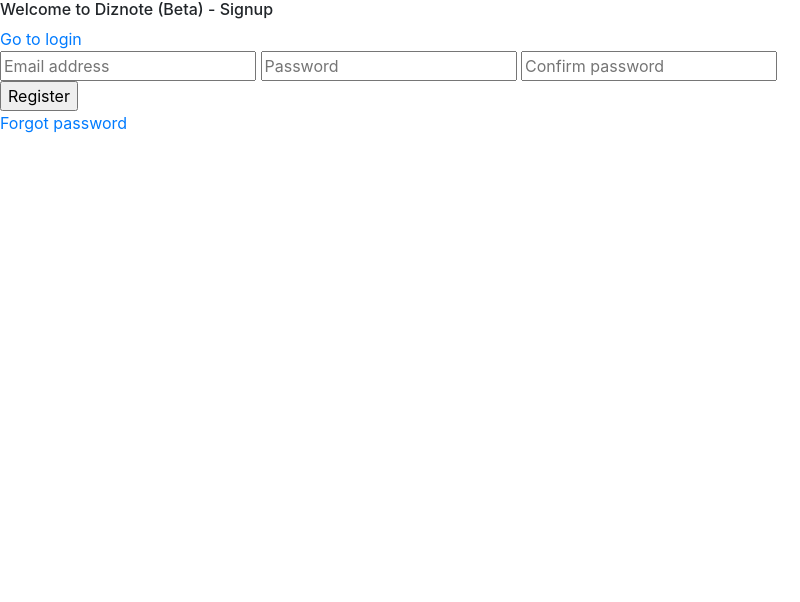
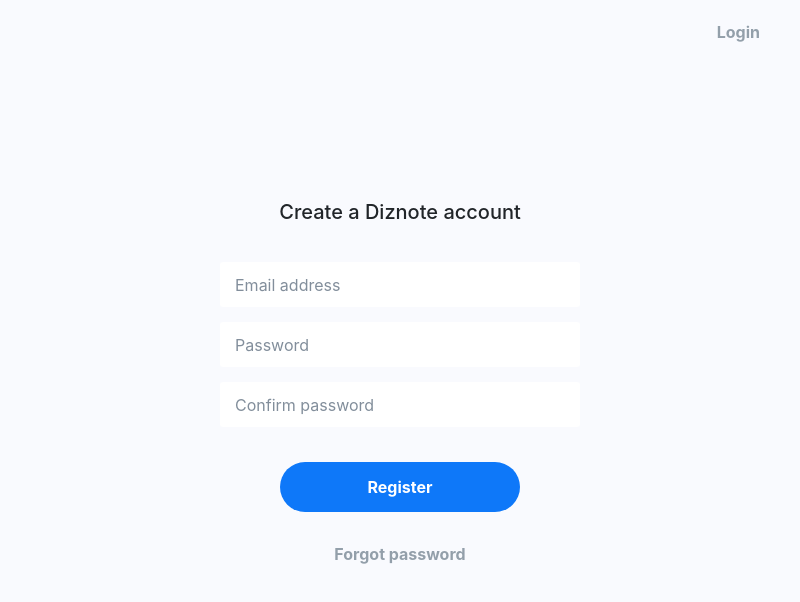
Before and after one commit to Miguelanggelo7/diznoLocal, an Electron app: page src/signup.html in a window 800 px wide. Drawn offline with nearby package versions, Linux system fonts and the light colour scheme; no server answers.

Commit message:
login y registro estilos

```diff
--- a/src/signup.html
+++ b/src/signup.html
@@ -13,16 +13,16 @@
     <script nomodule src="https://unpkg.com/ionicons@5.5.2/dist/ionicons/ionicons.js"></script>
 	<script src="index.js"></script>
 </head>
-<body>
+<body class="login-background">
 
-  <div id="container-signup">
-    <h6>Welcome to Diznote (Beta) - Signup</h6>
-    <a href="login.html">Go to login</a>
+  <div id="container-login">
+    <h5 class="title-form">Create a Diznote account</h5>
+    <a class="float-button" href="login.html">Login</a>
     <form>
-      <input type="email" id="register-email" placeholder="Email address">
-      <input type="password" id="register-password" placeholder="Password">
-      <input type="password" id="confirm-password" placeholder="Confirm password">
-      <input type="submit" id="signup" value="Register"/>
+      <input type="email" class="input-form" id="register-email" placeholder="Email address">
+      <input type="password" class="input-form" id="register-password" placeholder="Password">
+      <input type="password" class="input-form" id="confirm-password" placeholder="Confirm password">
+      <input type="submit" class="button-form" id="signup" value="Register"/>
     </form>
     <a id="login-forgotpsw" href="">Forgot password</a>
   </div>
--- a/src/style.css
+++ b/src/style.css
@@ -90,6 +90,10 @@
 	color: #fff;
 }
 
+.login-background {
+    background-color: #F9FAFE;
+}
+
 .sidebox-content {
 	border-radius: 20px;
     height: 250px;
@@ -104,6 +108,80 @@
     font-size: 30px;
 }
 
+#container-login {
+    width: 400px;
+    text-align: center;
+    justify-content: center;
+    align-items: center;
+    margin: auto;
+    margin-top: 25vh;
+}
+
+.title-form {
+    padding-bottom: 30px;
+}
+
+.float-button {
+    position: fixed;
+    top: 20px;
+    right: 40px;
+    text-decoration: none;
+    color: #939FAA;
+    font-weight: bold;
+    transition: all 0.3s ease 0s;
+}
+
+.float-button:hover {
+    color: #4a4f55;
+    text-decoration: none;
+}
+
+.input-form {
+    width: 90%;
+    margin-bottom: 15px;
+    border: none;
+    border-color: #000;
+    border-radius: 3px;
+    height: 45px;
+    padding-left: 15px;
+    outline: none;
+    background-color: #fff;
+}
+
+.input-form::placeholder {
+    color: #828E9B;
+}
+
+
+.button-form {
+    width: 60%;
+    margin-top: 20px;
+    margin-bottom: 30px;
+    height: 50px;
+    font-weight: bold;
+    color: #fff;
+    background-color: #0e78f9;
+    border: none;
+    border-radius: 30px;
+    transition: all 0.3s ease 0s;
+}
+
+.button-form:hover {
+    transform: translateY(-5px);
+    box-shadow: 0px 15px 20px #0e78f950;
+}
+
+#login-forgotpsw {
+    text-decoration: none;
+    color: #939FAA;
+    font-weight: bold;
+    transition: all 0.3s ease 0s;
+}
+
+#login-forgotpsw:hover {
+    color: #4a4f55;
+    text-decoration: none;
+}
 
 
 @media (min-width: 1200px) {
```
Also changed, not shown: src/login.html (+6 -6 lines).
